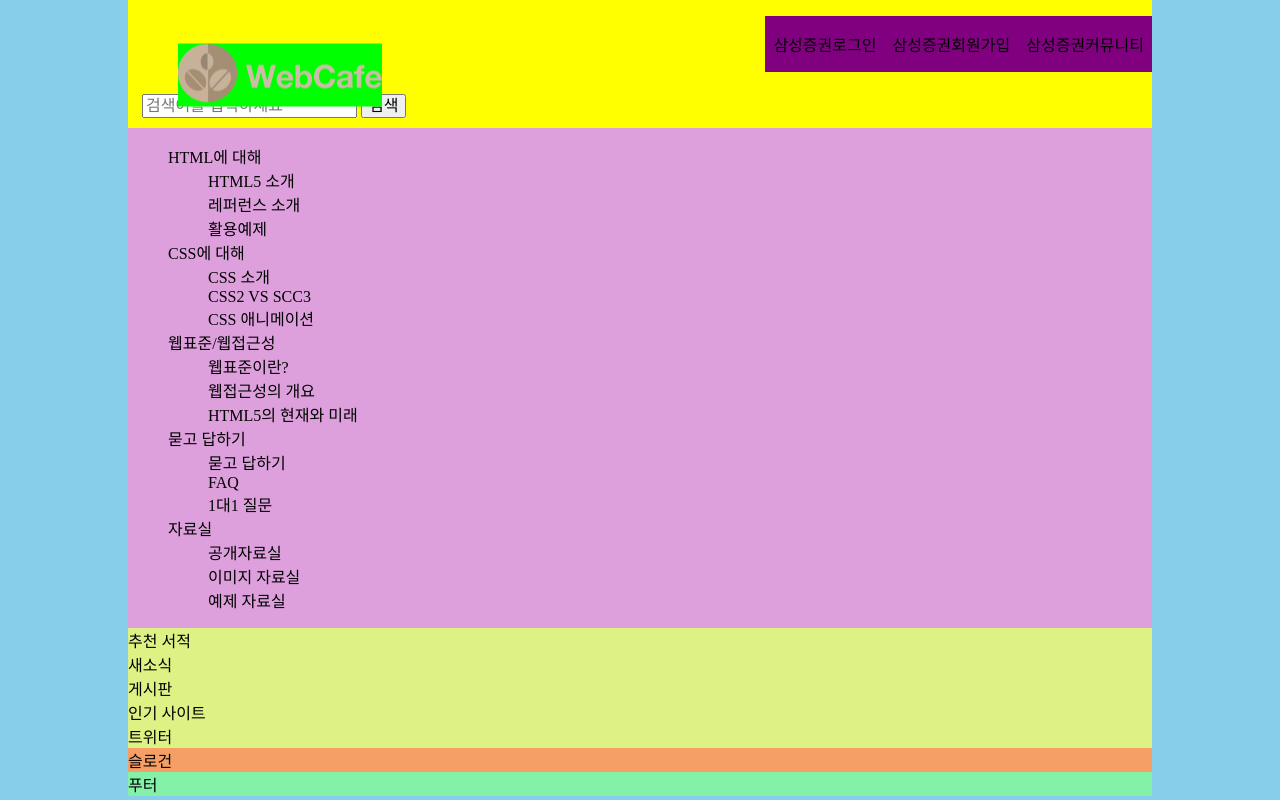
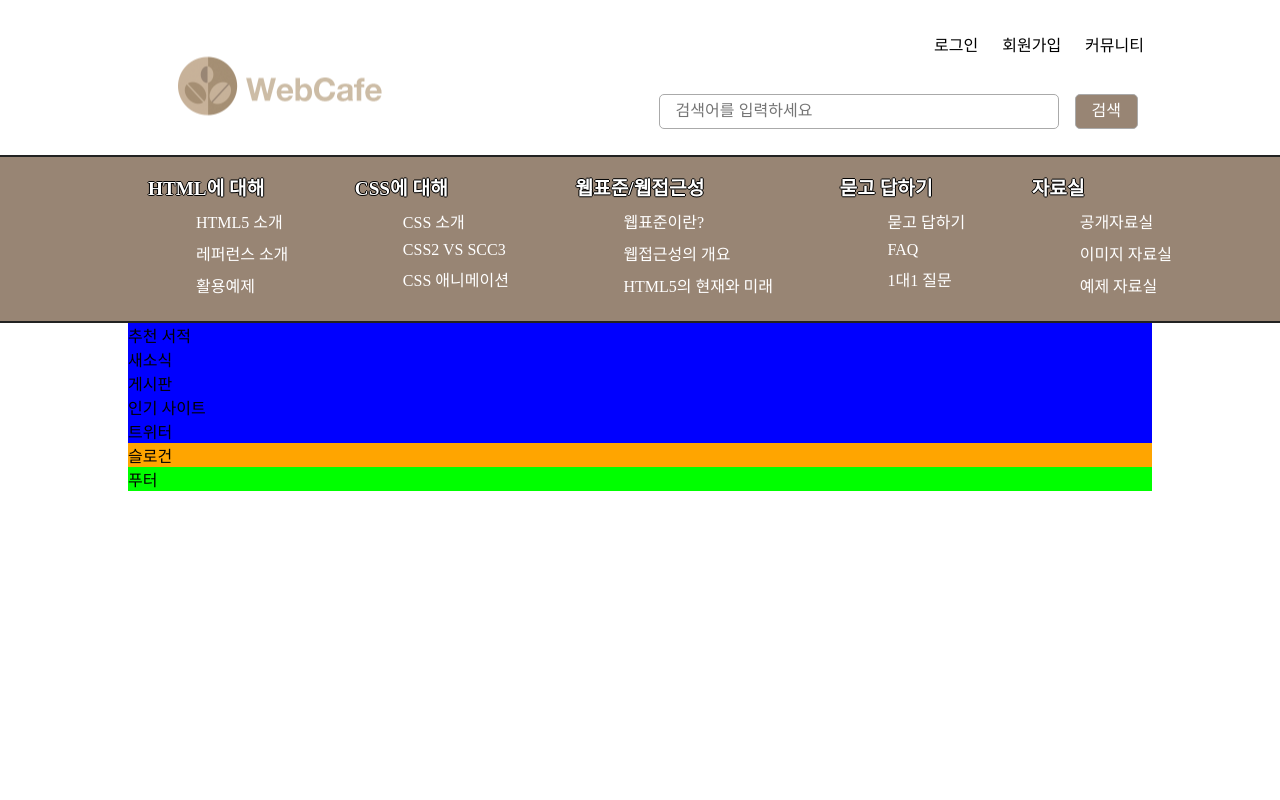
Before and after one commit to usuhan/usuhan.github.io, a plain HTML site: page index.html in a window 1280 px wide. Drawn offline with nearby package versions, Linux system fonts and the light colour scheme; a web font is replaced by a local one.

Commit message:
데스크탑 내비게이션 디자인 완성

```diff
--- a/css/stylesheet.css
+++ b/css/stylesheet.css
@@ -36,7 +36,6 @@ body {
 /* 레이아웃 */
 
 .wrapper {
-  background: skyblue;
   display: flex;
   flex-direction: column;
   height: 100vh;
@@ -44,26 +43,22 @@ body {
 
 .header,
 .navigation,
-.footer,
 .main-content,
-.slogan {
+.slogan,
+.footer {
   width: 100%;
 }
 
-.navigation {
-  background: plum;
-}
-
 .main-content {
-  background: #DDF184;
+  background: blue;
 }
 
 .slogan {
-  background: #F59F67;
+  background: orange;
 }
 
 .footer {
-  background: #83F1A8;
+  background: lime;
 }
 
 
@@ -84,8 +79,8 @@ body {
   }
   .member a {
     display: block;
-    padding: 0.5rem;
-    margin-left: 1rem;
+    padding: 0.5rem 1rem;
+    margin-left: 0.5rem
   }
   .logo {
     padding: 1rem;
@@ -99,7 +94,7 @@ body {
     margin-right: 0.5rem;
     height: 30px;
     border-radius: 5px;
-    padding-left: 1.5rem;
+    padding-left: 1rem;
   }
   .btn-search {
     border: 0;
@@ -107,6 +102,7 @@ body {
     padding: 0.2rem 1rem;
     background: #988574;
     color: #fff;
+    height: 30px;
   }
 }
 
@@ -118,19 +114,17 @@ body {
     align-items: center;
   }
   .header,
-  .navigation,
-  .footer,
+  .main-menu,
   .main-content,
-  .slogan {
+  .slogan,
+  .footer {
     width: 80%;
   }
   .header {
-    /* TODO: 삭제예정 */
-    background: yellow;
     position: relative;
+    padding-bottom: 1rem;
   }
   .logo {
-    background: lime;
     position: absolute;
     left: 50px;
     top: 50%;
@@ -141,11 +135,54 @@ body {
     justify-content: flex-end;
   }
   .member a {
-    background: purple;
     display: block;
     padding: 1rem 0.5rem;
+    margin-left: 0.5rem;
   }
-  .member a::before {
-    content: "삼성증권"
+  .search-wrap {
+    display: flex;
+    justify-content: flex-end;
+  }
+  .search input {
+    width: 400px;
+    height: 35px;
+    border: 1px solid #aaa;
+    border-radius: 5px;
+    padding: 0 0 0 1rem;
+    margin-right: 1rem;
+  }
+  .btn-search {
+    border: 1px solid #aaa;
+    border-radius: 5px;
+    background: #988574;
+    color: #fff;
+    padding: 0 1rem;
   }
 }
+
+.navigation {
+  background: #988574;
+  border-top: 2px solid #222;
+  border-bottom: 2px solid #222;
+  padding: 1rem 0;
+}
+
+.main-menu {
+  margin: 0 auto;
+  display: flex;
+  justify-content: space-between;
+  color: #fff;
+}
+
+.main-menu span {
+  font-size: 1.2rem;
+  font-weight: 700;
+  text-shadow: -1px 0 0 #000, 0 -1px 0 #000, 1px 0 0 #000, 0 1px 0 #000;
+}
+
+.sub-menu li {
+  margin: 0.5rem 0 0.5rem 0.5rem;
+}
+
+
+}
```
